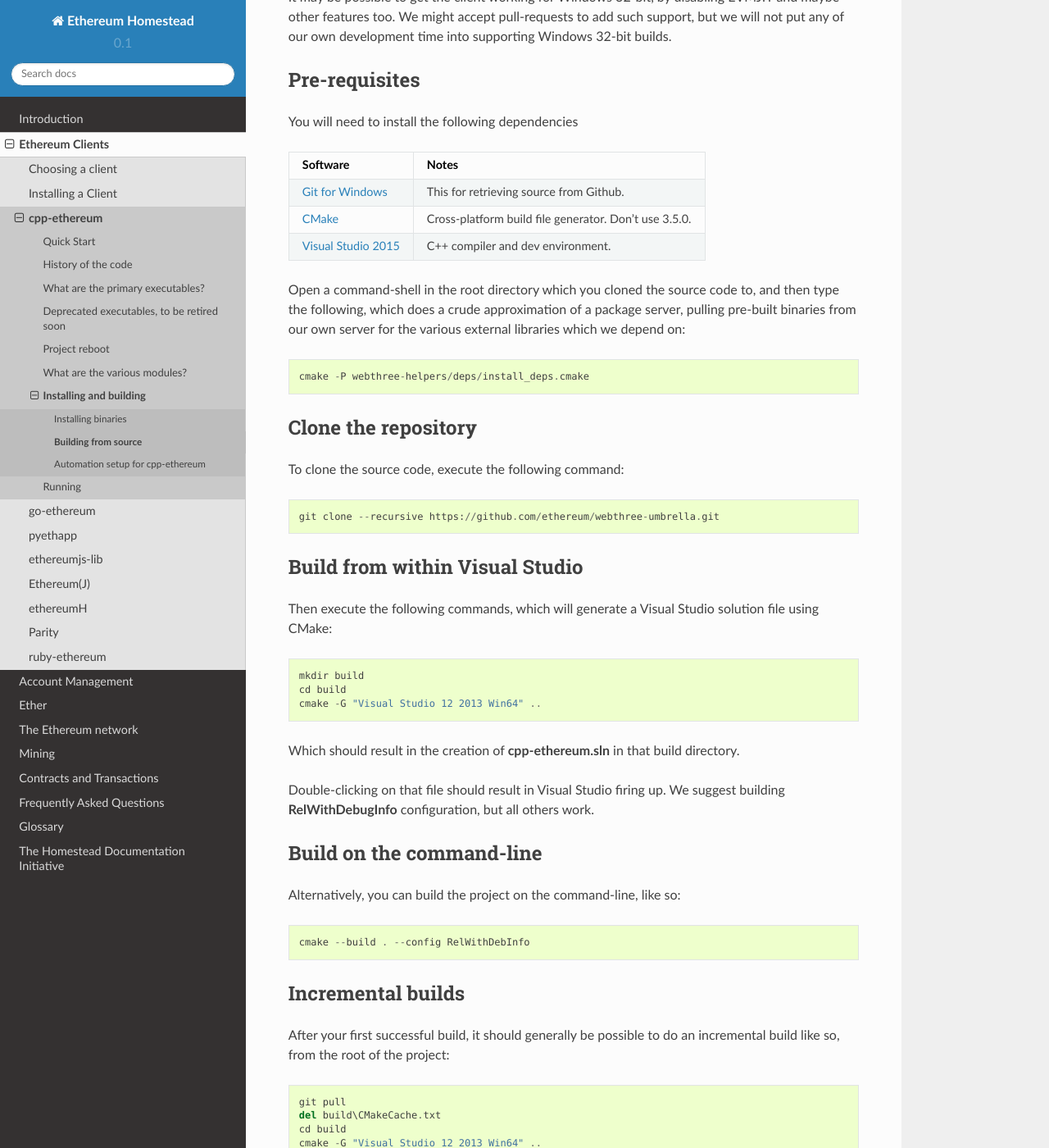
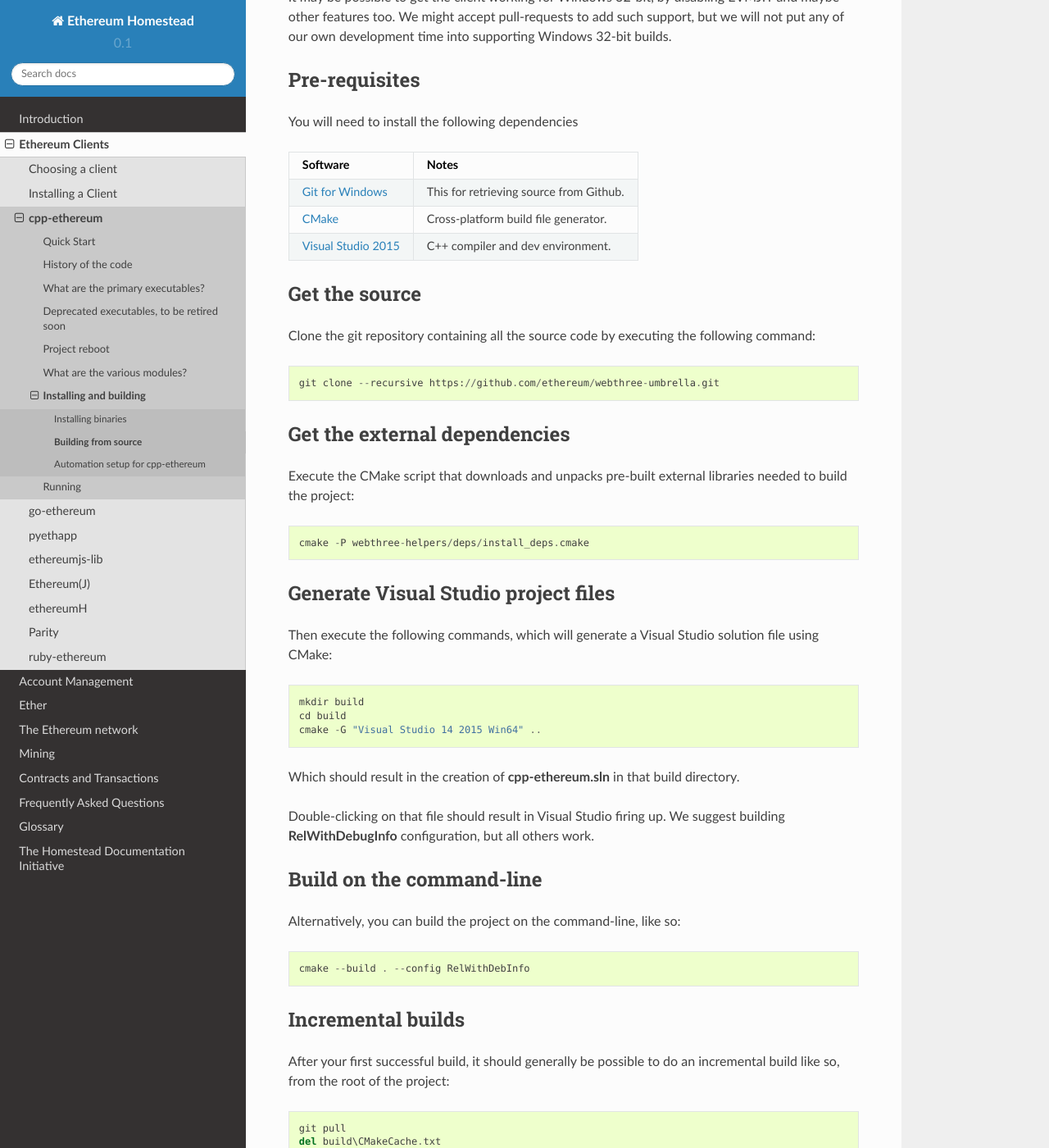
Before and after one commit to ethereum/homestead-guide, a Sphinx documentation site: the page built from source/ethereum-clients/cpp-ethereum/building-from-source/windows.rst, in a window 1280 px wide and 1400 px high, scrolled down 343 px. Shown: the whole window at 82% size. Built offline with Sphinx 7.4.7 and the Read the Docs theme 2.0.0, drawn with Linux system fonts in a browser that asks for light colours; some of the changed text lies outside the part shown.

Commit message:
Fix Windows build instructions for cpp-ethereum

```diff
--- a/source/ethereum-clients/cpp-ethereum/building-from-source/windows.rst
+++ b/source/ethereum-clients/cpp-ethereum/building-from-source/windows.rst
@@ -24,7 +24,7 @@
 +==============================+=======================================================+
 | `Git for Windows`_           | This for retrieving source from Github.               |
 +------------------------------+-------------------------------------------------------+
-| `CMake`_                     | Cross-platform build file generator. Don't use 3.5.0. |
+| `CMake`_                     | Cross-platform build file generator.                  |
 +------------------------------+-------------------------------------------------------+
 | `Visual Studio 2015`_        | C++ compiler and dev environment.                     |
 +------------------------------+-------------------------------------------------------+
@@ -34,31 +34,31 @@
 .. _Visual Studio 2015: https://www.visualstudio.com/products/vs-2015-product-editions
 
 
-Open a command-shell in the root directory which you cloned the source code to, and
-then type the following, which does a crude approximation of a package server,
-pulling pre-built binaries from our own server for the various external libraries
-which we depend on: ::
+Get the source
+--------------------------------------------------------------------------------
+
+Clone the git repository containing all the source code by executing the following command: ::
+
+    git clone --recursive https://github.com/ethereum/webthree-umbrella.git
+
+
+Get the external dependencies
+--------------------------------------------------------------------------------
+
+Execute the CMake script that downloads and unpacks pre-built external libraries
+needed to build the project: ::
 
     cmake -P webthree-helpers/deps/install_deps.cmake
 
 
-Clone the repository
+Generate Visual Studio project files
 --------------------------------------------------------------------------------
-
-To clone the source code, execute the following command: ::
-
-    git clone --recursive https://github.com/ethereum/webthree-umbrella.git
-
-
-Build from within Visual Studio
---------------------------------------------------------------------------------
-
 Then execute the following commands, which will generate a Visual Studio
 solution file using CMake: ::
 
     mkdir build
     cd build
-    cmake -G "Visual Studio 12 2013 Win64" ..
+    cmake -G "Visual Studio 14 2015 Win64" ..
 
 Which should result in the creation of **cpp-ethereum.sln** in that build directory.
 
@@ -83,6 +83,6 @@
     git pull
     del build\CMakeCache.txt
     cd build
-    cmake -G "Visual Studio 12 2013 Win64" ..
+    cmake -G "Visual Studio 14 2015 Win64" ..
 
 And then build on command-line or in Visual Studio as before.
```
